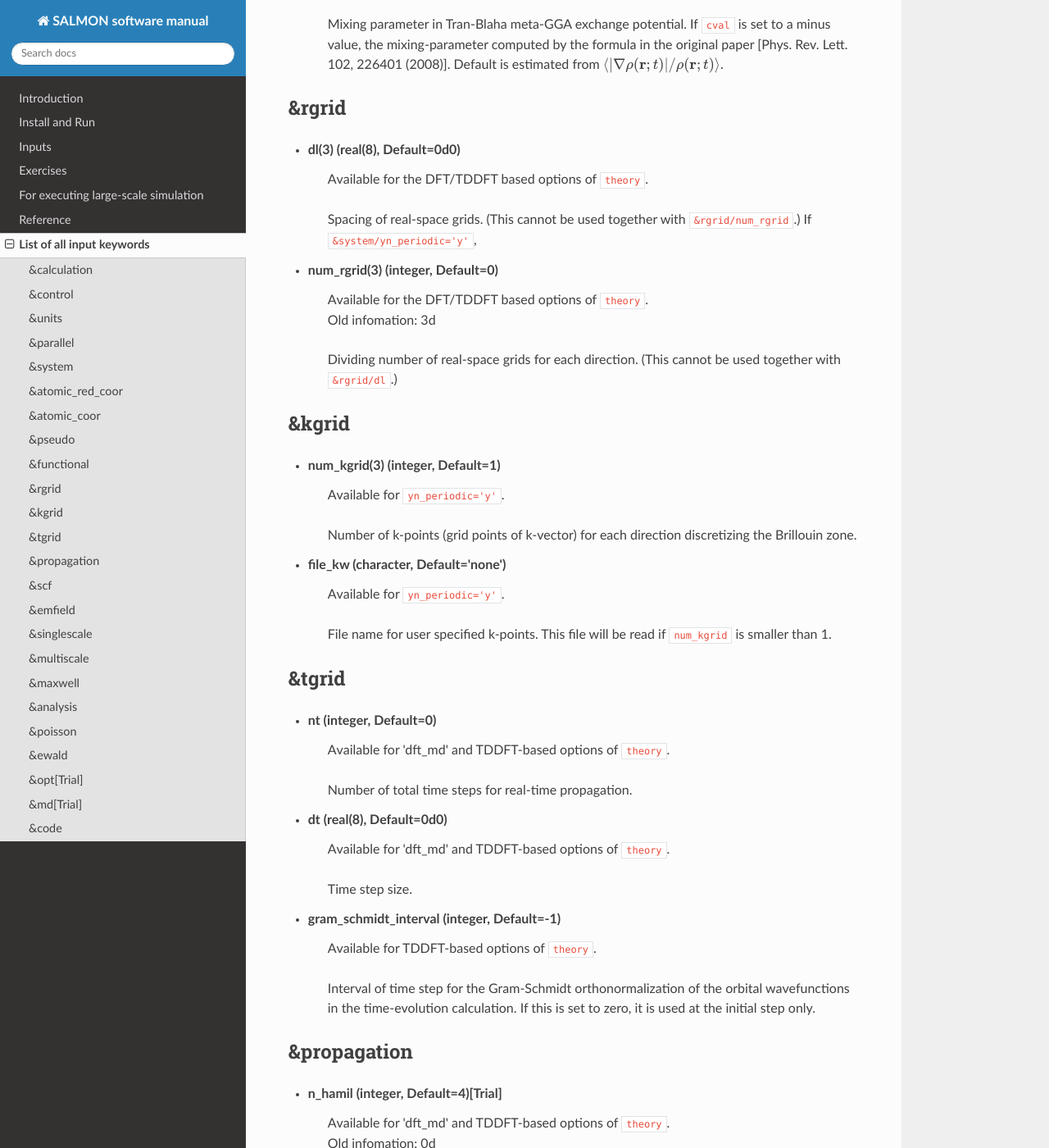
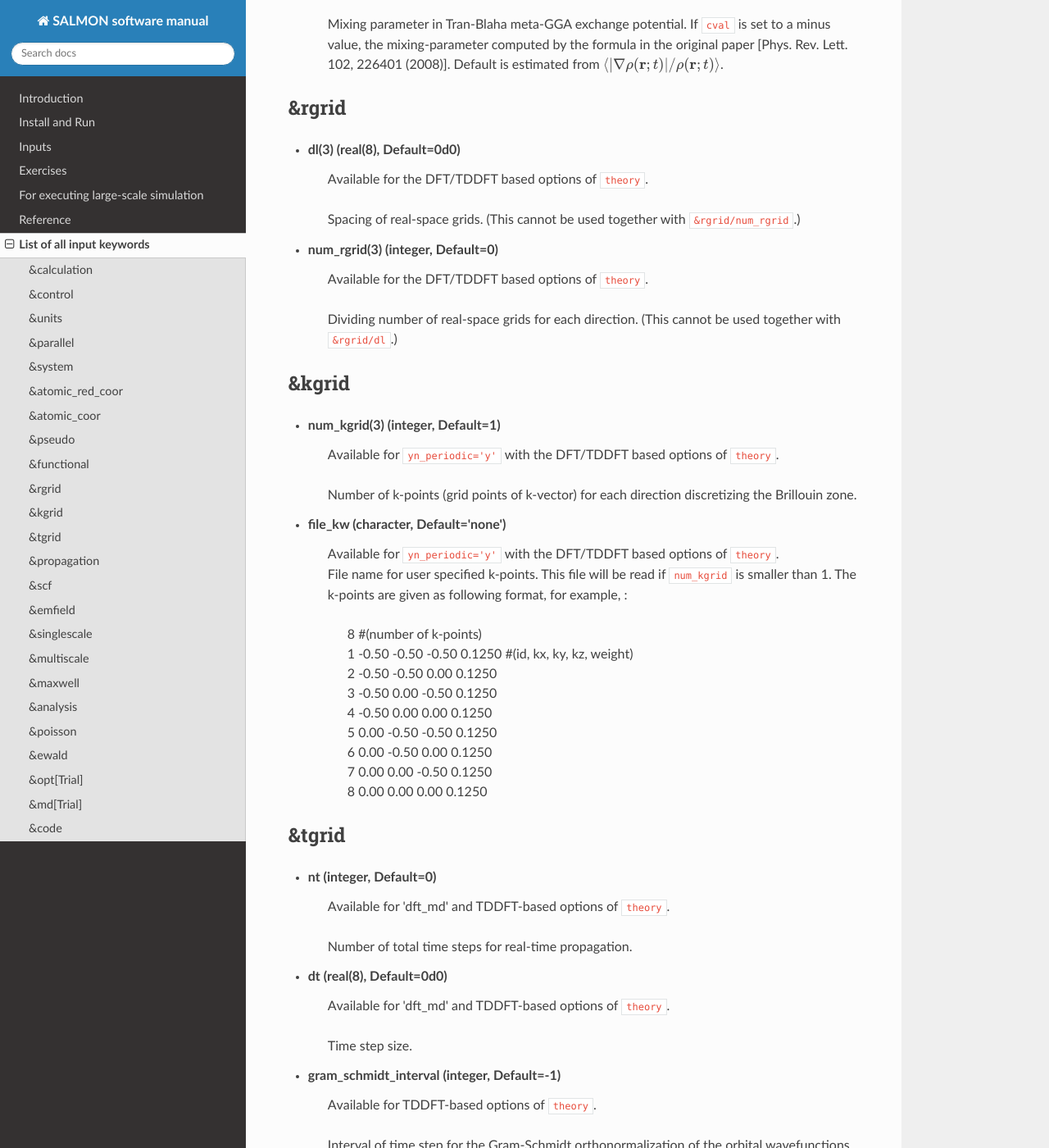
Before and after one commit to SALMON-TDDFT/SALMON-DOCS, a Sphinx documentation site: the page built from source/input_keyword_list.rst, in a window 1280 px wide and 1400 px high, scrolled down 10145 px. Shown: the whole window at 82% size. Built offline with Sphinx 7.4.7 and the Read the Docs theme 2.0.0, drawn with Linux system fonts in a browser that asks for light colours; formulas are drawn with MathJax 3.

Commit message:
Update input_keyword_list.rst

```diff
--- a/source/input_keyword_list.rst
+++ b/source/input_keyword_list.rst
@@ -371,11 +371,9 @@ Input for psudopotentials. Size of array (:) is equal to ``&system/nelem``.
    | Available for the DFT/TDDFT based options of ``theory``.
    Spacing of real-space grids.
    (This cannot be used together with ``&rgrid/num_rgrid``.)
-   If ``&system/yn_periodic='y'``,
 
 - **num_rgrid(3)** (integer, Default=0)
    | Available for the DFT/TDDFT based options of ``theory``.
-   | Old infomation: 3d
    Dividing number of real-space grids for each direction.
    (This cannot be used together with ``&rgrid/dl``.)
 
@@ -383,14 +381,22 @@ Input for psudopotentials. Size of array (:) is equal to ``&system/nelem``.
 ------
 
 - **num_kgrid(3)** (integer, Default=1)
-   | Available for ``yn_periodic='y'``.
+   | Available for ``yn_periodic='y'`` with the DFT/TDDFT based options of ``theory``.
    Number of k-points (grid points of k-vector) for each direction discretizing the Brillouin zone.
 
 - **file_kw** (character, Default='none')
-   | Available for ``yn_periodic='y'``.
-   File name for user specified k-points.
-   This file will be read if ``num_kgrid`` is smaller than 1.
-
+   | Available for ``yn_periodic='y'`` with the DFT/TDDFT based options of ``theory``.
+   | File name for user specified k-points. This file will be read if ``num_kgrid`` is smaller than 1. The k-points are given as following format, for example, :
+   |
+   |  8     #(number of k-points)
+   |  1   -0.50  -0.50  -0.50   0.1250   #(id, kx, ky, kz, weight)
+   |  2   -0.50  -0.50   0.00   0.1250
+   |  3   -0.50   0.00  -0.50   0.1250
+   |  4   -0.50   0.00   0.00   0.1250
+   |  5    0.00  -0.50  -0.50   0.1250
+   |  6    0.00  -0.50   0.00   0.1250
+   |  7    0.00   0.00  -0.50   0.1250
+   |  8    0.00   0.00   0.00   0.1250
 
 &tgrid
 ------
```
